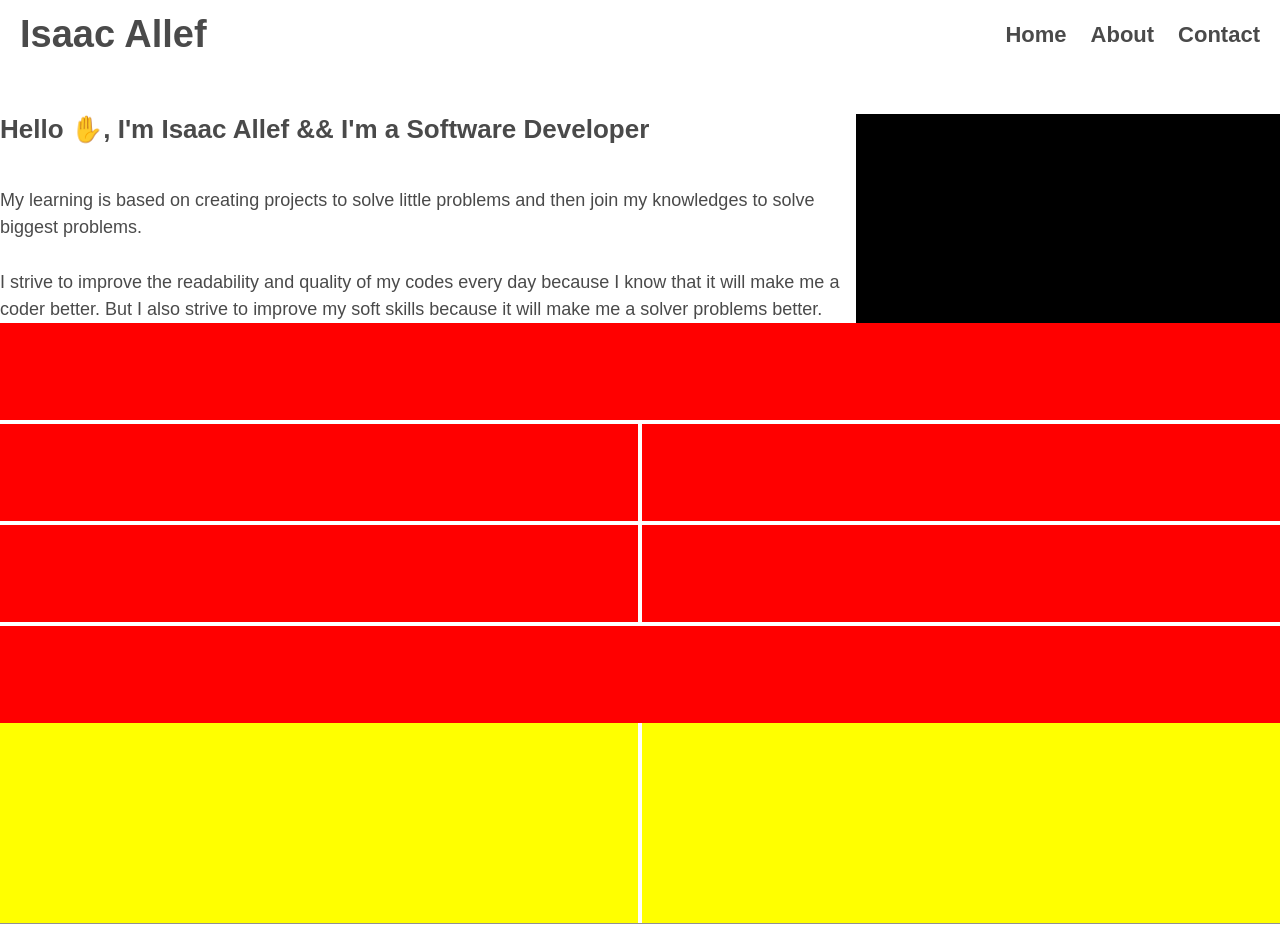
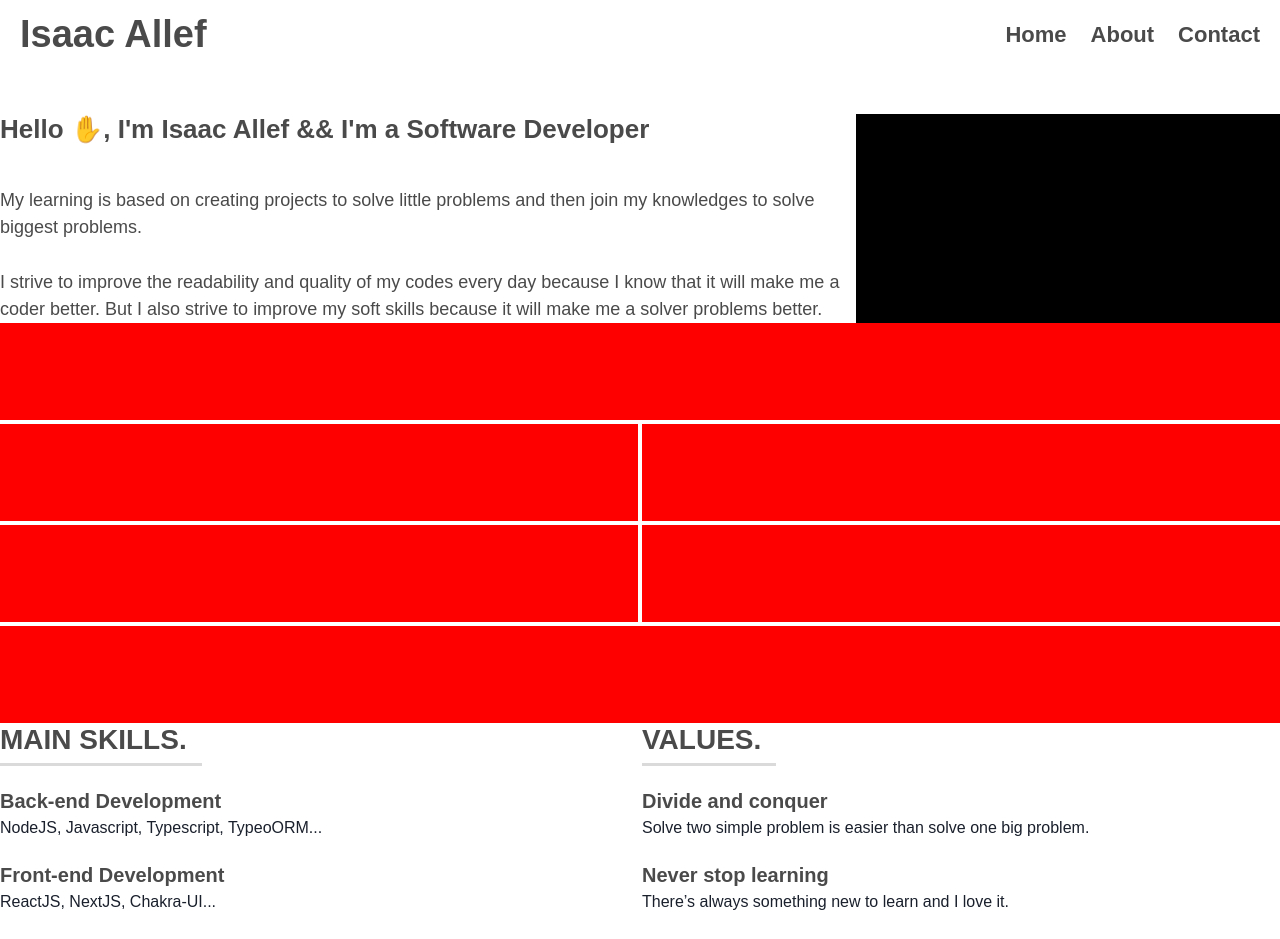
Before and after one commit to isaac-allef/isaacallef.com, a Next.js app: page / in a window 1280 px wide. Shown: the top 939 px of the page. Built offline with nearby package versions, Linux system fonts and the light colour scheme.

Commit message:
adding components to describe my skills and values

```diff
--- /dev/null
+++ b/components/AboutMeColumn.tsx
@@ -0,0 +1,29 @@
+import { VStack, Heading } from "@chakra-ui/react";
+import AboutMeRow from "./AboutMeRow";
+
+interface Row {
+    subTitle: string;
+    text: string;
+}
+
+interface Request {
+    title: string;
+    rows: Row[];
+}
+
+export default function AboutMeColumn({ title, rows }: Request) {
+    return (
+        <VStack
+            spacing={'20'}
+            align="stretch"
+            >
+            <Heading variant='title2'>{ title }</Heading>
+            {rows.map(row => (
+                <AboutMeRow
+                    subTitle={ row.subTitle }
+                    text={ row.text }
+                />
+            ))}
+        </VStack>
+    )
+}
--- /dev/null
+++ b/components/AboutMeRow.tsx
@@ -0,0 +1,15 @@
+import { Text, Box } from "@chakra-ui/react";
+
+interface Request {
+  subTitle: string;
+  text: string;
+}
+
+export default function AboutMeRow({ subTitle, text }: Request) {
+    return (
+      <Box>
+        <Text variant='normal' fontWeight='bold'>{ subTitle }</Text>
+        <Text>{ text }</Text>
+      </Box>
+    )
+}
--- a/components/SkillsAndValues.tsx
+++ b/components/SkillsAndValues.tsx
@@ -1,15 +1,59 @@
 import { Grid, GridItem } from "@chakra-ui/react";
+import AboutMeColumn from './AboutMeColumn';
 
 export default function SkillsAndValues() {
     return (
         <Grid
-            h="200px"
             templateRows="repeat(1, 1fr)"
             templateColumns="repeat(2, 1fr)"
             gap={1}
             >
-                <GridItem colSpan={1} bg="yellow" />
-                <GridItem colSpan={1} bg="yellow" />
+                <GridItem colSpan={1}>
+                <AboutMeColumn
+                        title='MAIN SKILLS.'
+                        rows={[
+                            {
+                                subTitle: 'Back-end Development',
+                                text: 'NodeJS, Javascript, Typescript, TypeoORM...',
+                            },
+                            {
+                                subTitle: 'Front-end Development',
+                                text: 'ReactJS, NextJS, Chakra-UI...',
+                            },
+                            {
+                                subTitle: 'Computer Networks',
+                                text: 'Protocols, servers, cloud...',
+                            },
+                        ]}
+                    />
+                </GridItem>
+                <GridItem colSpan={1}>
+                    <AboutMeColumn
+                        title='VALUES.'
+                        rows={[
+                            {
+                                subTitle: 'Divide and conquer',
+                                text: 'Solve two simple problem is easier than solve one big problem.',
+                            },
+                            {
+                                subTitle: 'Never stop learning',
+                                text: 'There’s always something new to learn and I love it.',
+                            },
+                            {
+                                subTitle: 'Team work',
+                                text: 'There is no one-man army. Except Rambo.',
+                            },
+                            {
+                                subTitle: 'Determination',
+                                text: 'Never give up. There are people who believes in you.',
+                            },
+                            {
+                                subTitle: 'Keep it simple',
+                                text: 'Why make it complicated?',
+                            },
+                        ]}
+                    />
+                </GridItem>
         </Grid>
     )
 }
```
